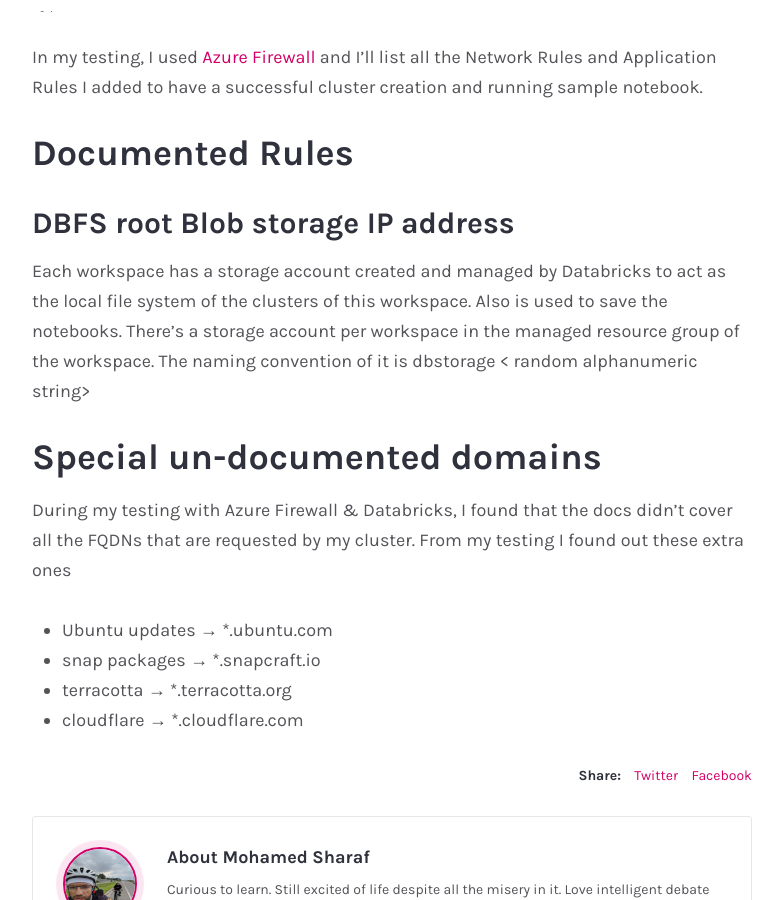
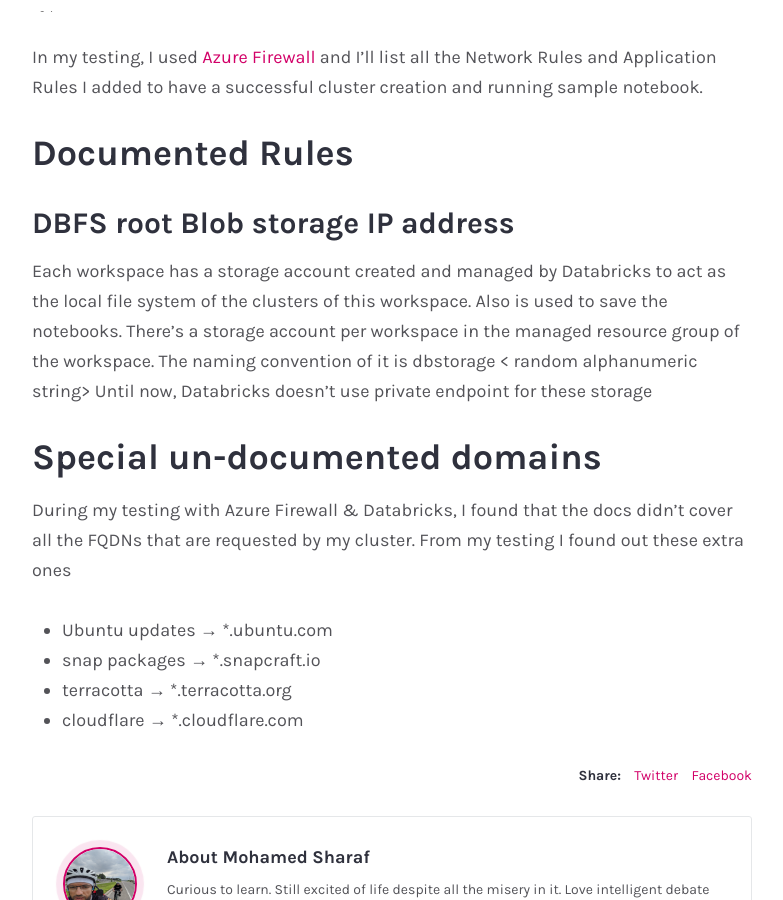
Before and after one commit to mosharafMS/cloudsafari, a Jekyll site: the page built from _posts/2020-09-05-Azure-Databricks-VNET-Integration.md, in a window 1280 px wide and 900 px high, scrolled down 5261 px. Shown: the whole window, without its empty margins (248-1031 px from the left). Built offline with Jekyll 4.4.1, drawn with Linux system fonts in a browser that asks for light colours; some web fonts are replaced; our own code applies the rules of GitHub Pages for plain Markdown files; comment, search, counter and statistics services are not loaded; some of the changed lines change nothing that is shown.

Commit message:
_posts/2020-09-05-Azure-Databricks-VNET-Integration.md updated from https://stackedit.io/

```diff
--- a/_posts/2020-09-05-Azure-Databricks-VNET-Integration.md
+++ b/_posts/2020-09-05-Azure-Databricks-VNET-Integration.md
@@ -58,6 +58,7 @@
 ## Documented Rules
 ### DBFS root Blob storage IP address
 Each workspace has a storage account created and managed by Databricks to act as the local file system of the clusters of this workspace. Also is used to save the notebooks. There's a storage account per workspace in the managed resource group of the workspace. The naming convention of it is dbstorage < random alphanumeric string>
+Until now, Databricks doesn't use private endpoint for these storage
 
 ## Special un-documented domains
 During my testing with Azure Firewall & Databricks, I found that the docs didn’t cover all the FQDNs that are requested by my cluster. From my testing I found out these extra ones
@@ -67,5 +68,5 @@
 -   cloudflare → *.cloudflare.com
 
 <!--stackedit_data:
-eyJoaXN0b3J5IjpbLTM0NDY4NTA3MCwtMTY5NzU3MDg3NF19
+eyJoaXN0b3J5IjpbLTg0NTI3MTc0NiwtMTY5NzU3MDg3NF19
 -->
```
